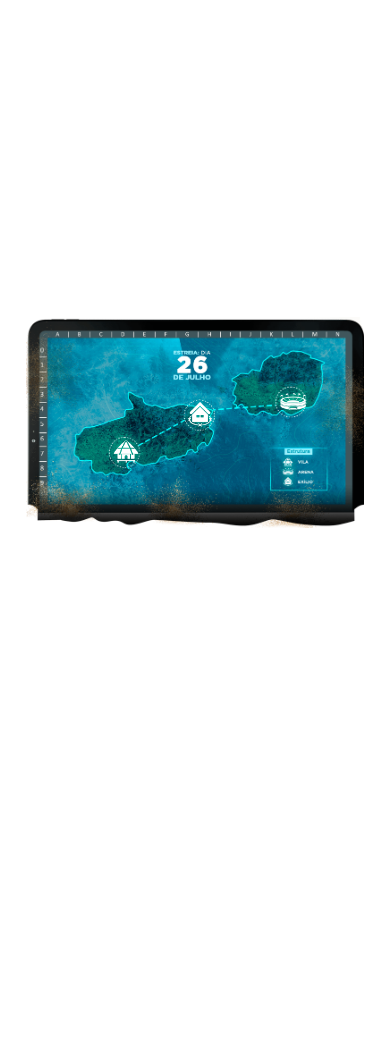
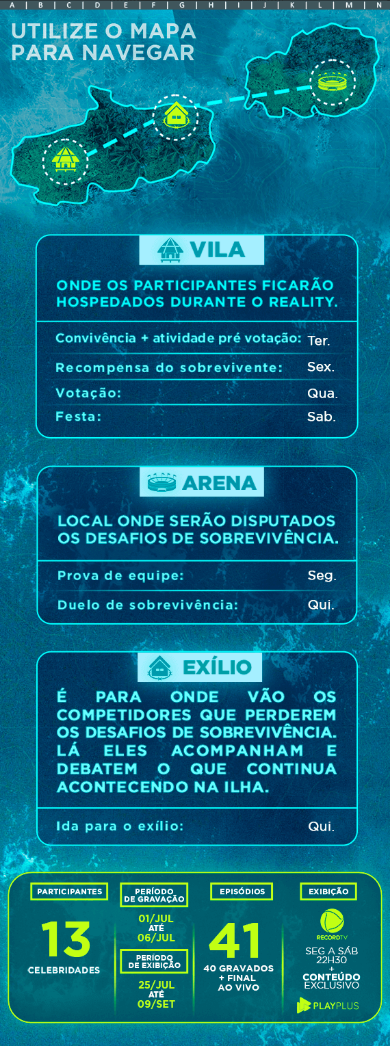
Before and after one commit to bulnes/island-record-map, a plain HTML site: page index.html in a window 390 px wide. Before the commit the page ends 844 px from the top, so only its background shows below. Drawn offline with Linux system fonts and the light colour scheme.

Commit message:
feat: mobile map

```diff
--- a/index.html
+++ b/index.html
@@ -36,6 +36,15 @@
 </head>
 <body>
   <div class="content">
+    <img
+      src="./images/mobile-map.png"
+      alt="Foto: Mapa da Ilha Record"
+      title="Mapa da Ilha Record"
+      width="375"
+      height="1055"
+      loading="lazy"
+      class="mobile-map">
+
     <div class="container">
       <img
         src="./images/map-title.gif"
--- a/styles/global.css
+++ b/styles/global.css
@@ -12,20 +12,50 @@ body {
 }
 
 body {
-  overflow: hidden;
+  background-color: #333;
+}
+
+@media screen and (min-width: 576px) {
+  body {
+    background-color: white;
+  }
 }
 
 .content {
-  background-image: url("../images/bg-sand.png");
-  background-position: center;
-  background-size: cover;
-  background-repeat: no-repeat;
   height: 100%;
   width: 100%;
+}
 
-  display: flex;
-  align-items: center;
-  justify-content: center;
+@media screen and (min-width: 576px) {
+  .content {
+    background-image: url("../images/bg-sand.png");
+    background-position: center;
+    background-size: cover;
+    background-repeat: no-repeat;
+    display: flex;
+    align-items: center;
+    justify-content: center;
+  }
+}
+
+/*
+ * =================
+ * mapa mobile
+ * =================
+ */
+
+.mobile-map {
+  display: block;
+  width: 100%;
+  max-width: 100%;
+  height: auto;
+  margin: 0 auto;
+}
+
+@media screen and (min-width: 576px) {
+  .mobile-map {
+    display: none;
+  }
 }
 
 /*
@@ -44,10 +74,13 @@ body {
   position: relative;
   height: 211px;
   width: 375px;
+
+  display: none;
 }
 
 @media screen and (min-width: 576px) {
   .container {
+    display: block;
     height: 324px;
     width: 576px;
   }
@@ -86,11 +119,6 @@ body {
 @media screen and (min-width: 576px) {
   .container__title {
     display: inline-block;
-  }
-}
-
-@media screen and (min-width: 639px) {
-  .container__title {
     top: 13%;
     left: 13%;
   }
@@ -275,7 +303,7 @@ body {
   }
 
   .balloon::after {
-    content: '';
+    content: "";
   }
   .balloon.balloon--tend::after {
     bottom: 1px;
@@ -383,7 +411,7 @@ body {
   height: 100%;
   width: 100%;
 
-  background-color: rgba(31,31,31,.8);
+  background-color: rgba(31, 31, 31, 0.8);
   z-index: 2;
 
   display: none;
@@ -404,7 +432,7 @@ body {
 
   background-color: black;
   color: white;
-  font-family: 'Courier New', Courier, monospace;
+  font-family: "Courier New", Courier, monospace;
   font-size: 30px;
   cursor: pointer;
 
```
Also changed, not shown: images/mobile-map.png (added).
